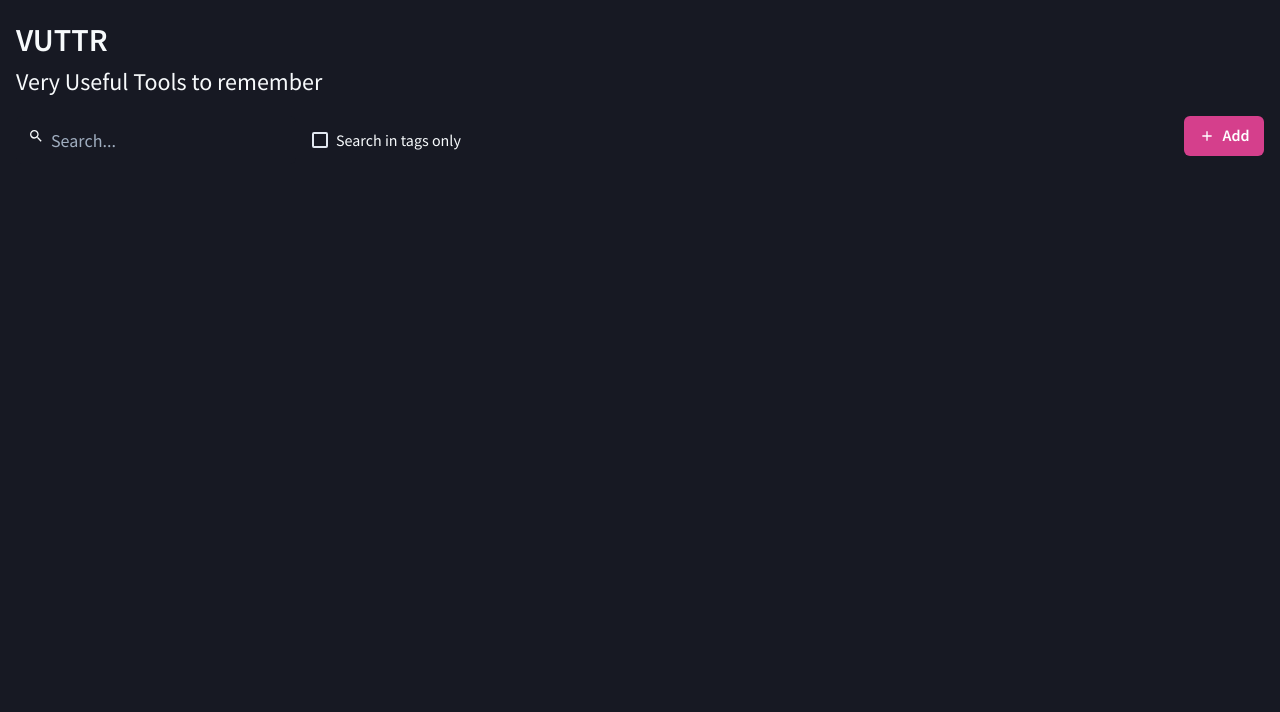
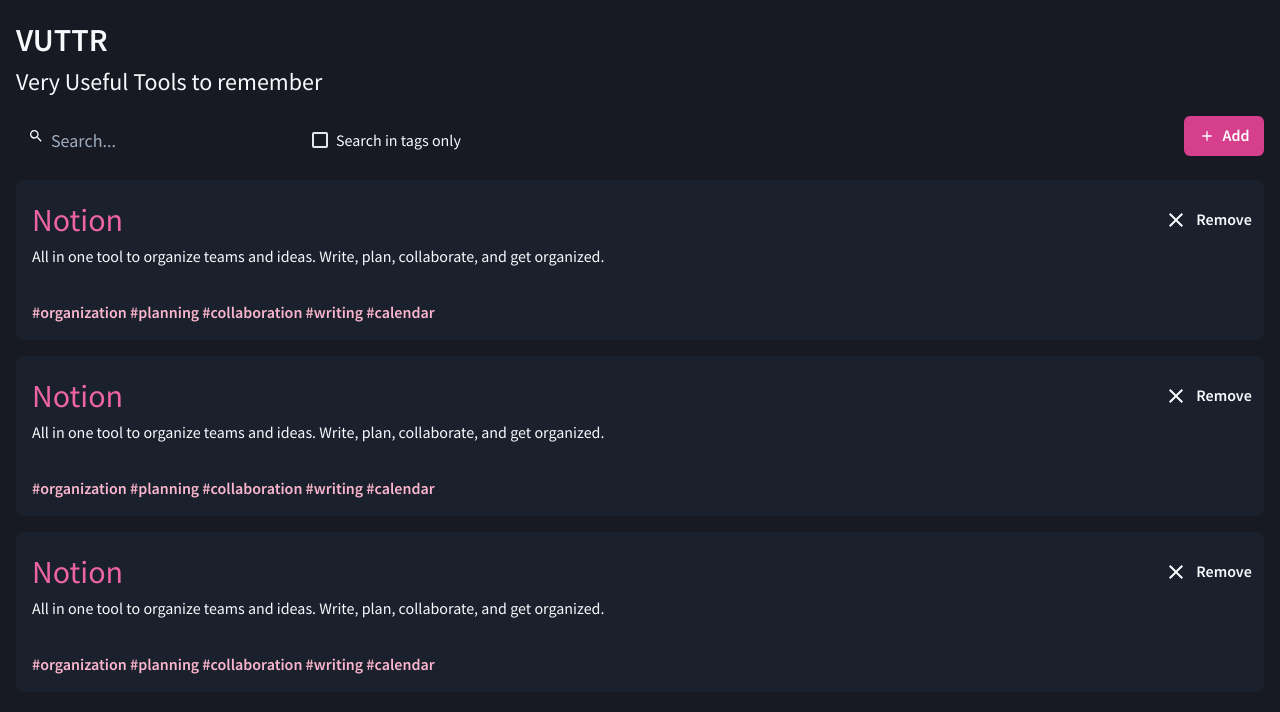
Before and after one commit to Daniel-Vinicius/Desafio-Frontend-Bossabox, a Next.js app: page / in a window 1280 px wide. Shown: the top 712 px of the page. Built offline with nearby package versions, Linux system fonts and the light colour scheme.

Commit message:
Card Layout

```diff
--- /dev/null
+++ b/src/components/Home/Card/index.tsx
@@ -0,0 +1,34 @@
+import { Flex, Text, Button } from '@chakra-ui/react';
+
+import { MdClose } from 'react-icons/md';
+
+export function Card(): JSX.Element {
+  return (
+    <Flex
+      w="100%"
+      h={['15rem', '10rem']}
+      p="1rem"
+      bg="gray.800"
+      mt="1rem"
+      borderRadius="0.5rem"
+      flexDir="column"
+    >
+      <Flex w="100%" align="center" justify="space-between">
+        <Text color="pink.400" fontWeight="light" fontSize="2rem">
+          Notion
+        </Text>
+        <Button leftIcon={<MdClose size="1.5rem" />} variant="ghost" w="5rem">
+          Remove
+        </Button>
+      </Flex>
+
+      <Text>
+        All in one tool to organize teams and ideas. Write, plan, collaborate,
+        and get organized.
+      </Text>
+      <Text fontWeight="bold" color="pink.200" mt="auto">
+        #organization #planning #collaboration #writing #calendar
+      </Text>
+    </Flex>
+  );
+}
--- a/src/pages/index.tsx
+++ b/src/pages/index.tsx
@@ -2,6 +2,7 @@
 
 import { Flex } from '@chakra-ui/react';
 import { SearchBox } from '../components/Home/SearchBox';
+import { Card } from '../components/Home/Card';
 
 export default function Home(): JSX.Element {
   return (
@@ -14,10 +15,14 @@
         h="100vh"
         flexDir="column"
         p="1rem"
+        mb={['1rem', 0]}
         maxW="80rem"
         marginX="auto"
       >
         <SearchBox />
+        <Card />
+        <Card />
+        <Card />
       </Flex>
     </>
   );
```
